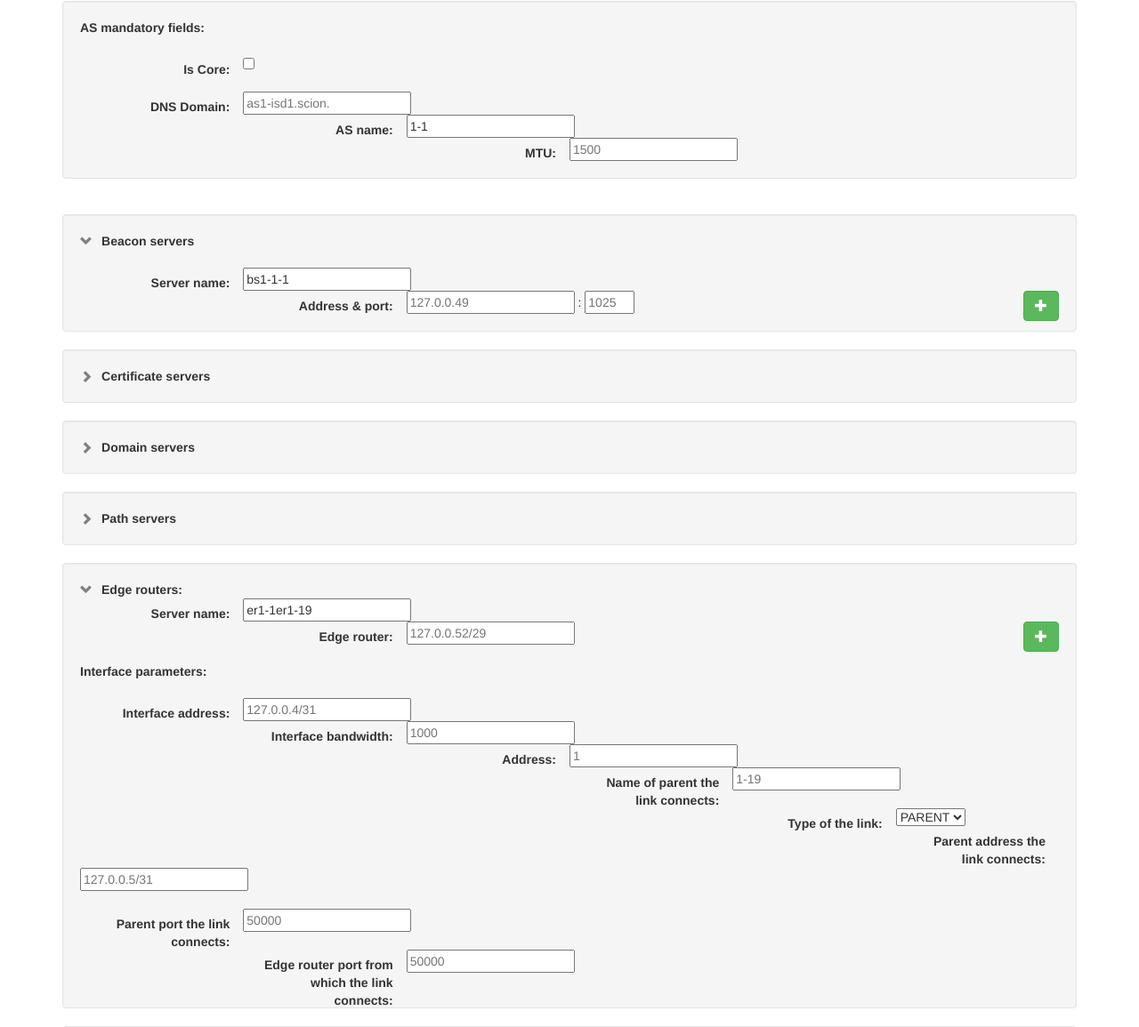
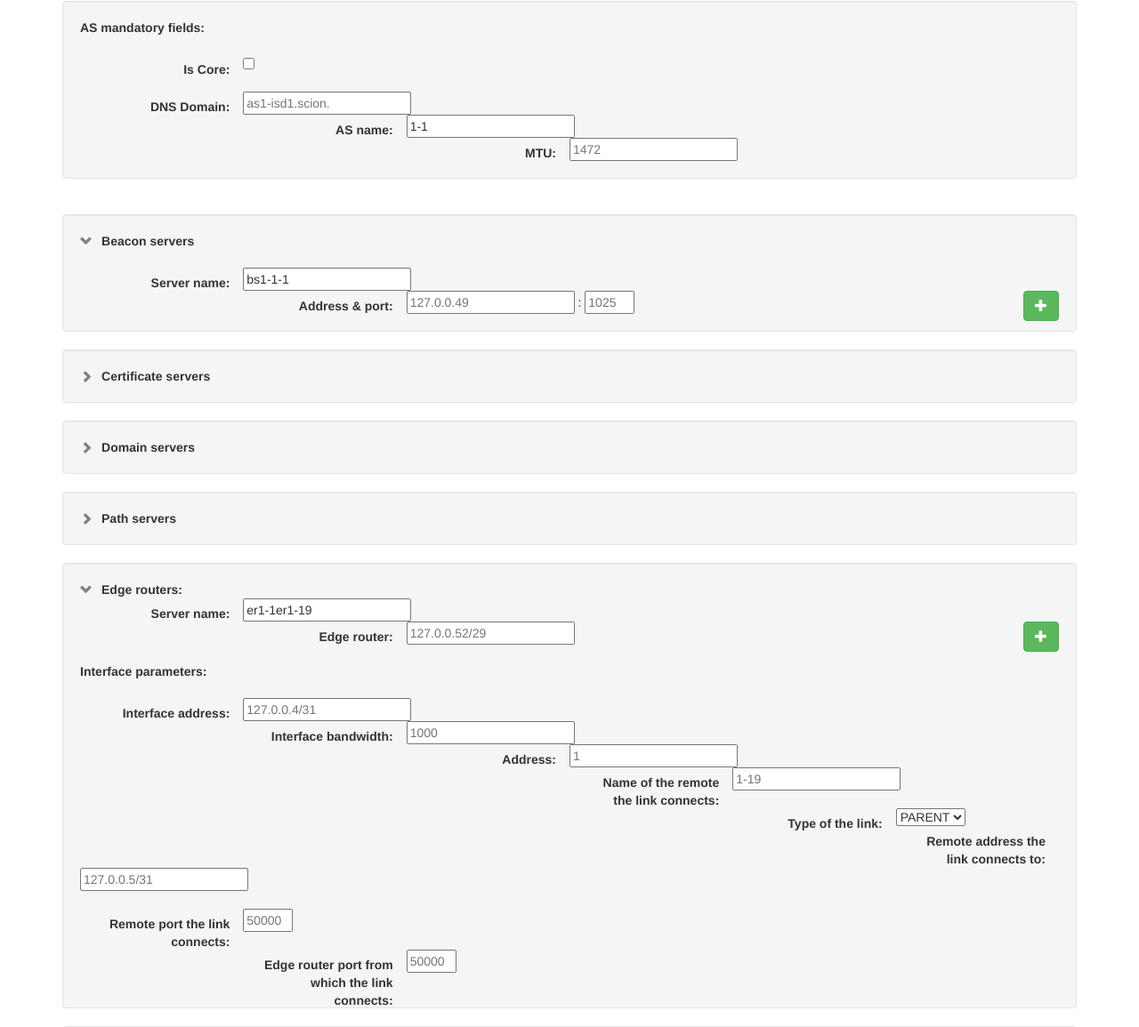
Before and after one commit to netsec-ethz/scion-web, a Django app: a page that uses web_scion/ad_manager/templates/ad_manager/ad_detail.html in a window 1280 px wide, after a click on "Assign nodes". Shown: the part 554-1709 px from the top of the page at 89% size. Run offline with Django 3.2, Linux system fonts and the light colour scheme; the visitor is signed in with stand-in values (Sample User, id 1); data comes from the database, SQL or seed files in the repository; data that the repository does not hold is empty; parts of the project's set-up code (start-up, migrations or seed data) failed here and were passed over; some libraries are stand-ins or nearby versions.

Commit message:
port interval checking
check that ports are in valid range
set default to 1472, as used in practice

```diff
--- a/web_scion/ad_manager/templates/ad_manager/ad_detail.html
+++ b/web_scion/ad_manager/templates/ad_manager/ad_detail.html
@@ -298,6 +298,18 @@
     // Run it always when the page is loaded (for initial value unchecked)
     checkShowCoreOption();
 
+
+    // Input check the port to be in range 0 to 65535
+    $('.inputPort').bind('keypress keyup blur', function(e) {
+        var port = this.value;
+        if (port < 0 || port >65535) {
+            var errorColor = 'pink';
+            $(this).attr('style', 'background: '+errorColor+';');
+        } else {
+            $(this).attr('style', '');
+        }
+    });
+
   </script>
   <style>
     .doc-hr {
--- a/web_scion/ad_manager/templates/ad_manager/partials/topology_input.html
+++ b/web_scion/ad_manager/templates/ad_manager/partials/topology_input.html
@@ -40,7 +40,7 @@
             <div class="control-group">
                 <label class="control-label col-sm-2" for="inputMTU">MTU: </label>
                 <div class="controls">
-                    <input type="text" id="inputMTU" name="inputMTU" placeholder="1500">
+                    <input type="text" id="inputMTU" name="inputMTU" placeholder="1472">
                 </div>
             </div>
         </div>
@@ -123,10 +123,10 @@
                             <input type="text" id="inputInterfaceIFID" name="inputInterfaceIFID" placeholder="1">
                         </div>
 
-                        <label class="control-label col-sm-2" for="inputInterfaceParentName">Name of parent the link
+                        <label class="control-label col-sm-2" for="inputInterfaceRemoteName">Name of the remote the link
                             connects: </label>
                         <div class="controls">
-                            <input type="text" id="inputInterfaceParentName" name="inputInterfaceParentName"
+                            <input type="text" id="inputInterfaceRemoteName" name="inputInterfaceRemoteName"
                                    placeholder="1-19">
                         </div>
                         <br/>
@@ -142,19 +142,19 @@
                             </select>
                         </div>
 
-                        <label class="control-label col-sm-2" for="inputInterfaceParentAddress">Parent address the link
-                            connects: </label>
+                        <label class="control-label col-sm-2" for="inputInterfaceRemoteAddress">Remote address the link
+                            connects to: </label>
                         <div class="controls">
-                            <input type="text" id="inputInterfaceParentAddress" name="inputInterfaceParentAddress"
+                            <input type="text" id="inputInterfaceRemoteAddress" name="inputInterfaceRemoteAddress"
                                    placeholder="127.0.0.5/31">
                         </div>
                         <br/>
 
-                        <label class="control-label col-sm-2" for="inputInterfaceParentPort">Parent port the link
+                        <label class="control-label col-sm-2" for="inputInterfaceRemotePort">Remote port the link
                             connects: </label>
                         <div class="controls">
-                            <input type="text" id="inputInterfaceParentPort" name="inputInterfaceParentPort"
-                                   placeholder="50000">
+                            <input type="text" id="inputInterfaceRemotePort" name="inputInterfaceRemotePort"
+                                   class="inputPort" placeholder="50000">
                         </div>
                         <br/>
 
@@ -162,7 +162,7 @@
                             the link connects: </label>
                         <div class="controls">
                             <input type="text" id="inputInterfaceOwnPort" name="inputInterfaceOwnPort"
-                                   placeholder="50000">
+                                   class="inputPort" placeholder="50000">
                         </div>
                         <br/>
                     </div>
@@ -226,7 +226,7 @@
                     <label class="control-label col-sm-2" for="inputZookeeperServerPort">Zookeeper port: </label>
                     <div class="controls">
                         <input type="text" id="inputZookeeperServerPort" name="inputZookeeperServerPort"
-                               placeholder="2181">
+                               class="inputPort" placeholder="2181">
                     </div>
                 </div>
             </div>
@@ -290,6 +290,7 @@
         for (var edgeRouterKey in reloadedTopology['EdgeRouters']) {
             var edgeRouter = reloadedTopology['EdgeRouters'][edgeRouterKey];
             var name = edgeRouterKey;
+            $('#inputEdgeRouterName').attr('value', name);
             var address = edgeRouter['Addr'];
             $('#inputEdgeRouterAddress').attr('value', address);
 
@@ -298,16 +299,16 @@
                 var value = interface[interfaceKey];
                 switch(interfaceKey) {
                     case 'ISD_AS':
-                        $('#inputInterfaceParentName').attr('value', value);
+                        $('#inputInterfaceRemoteName').attr('value', value);
                         break;
                     case 'LinkType':
                         $('#inputInterfaceType').attr('value', value);
                         break;
                     case 'ToAddr':
-                        $('#inputInterfaceParentAddress').attr('value', value);
+                        $('#inputInterfaceRemoteAddress').attr('value', value);
                         break;
                     case 'ToUdpPort':
-                        $('#inputInterfaceParentPort').attr('value', value);
+                        $('#inputInterfaceRemotePort').attr('value', value);
                         break;
                     case 'UdpPort':
                         $('#inputInterfaceOwnPort').attr('value', value);
```
